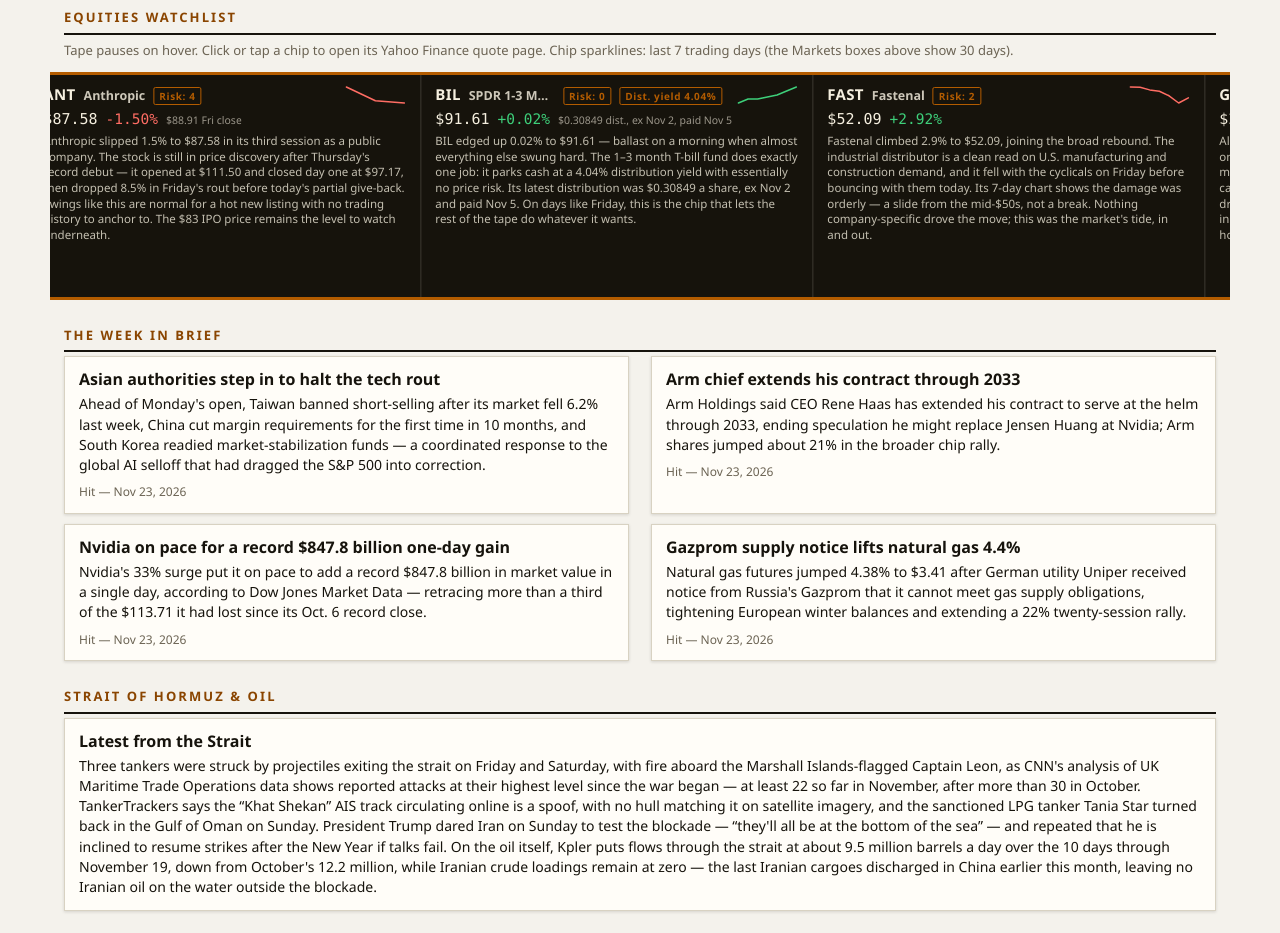
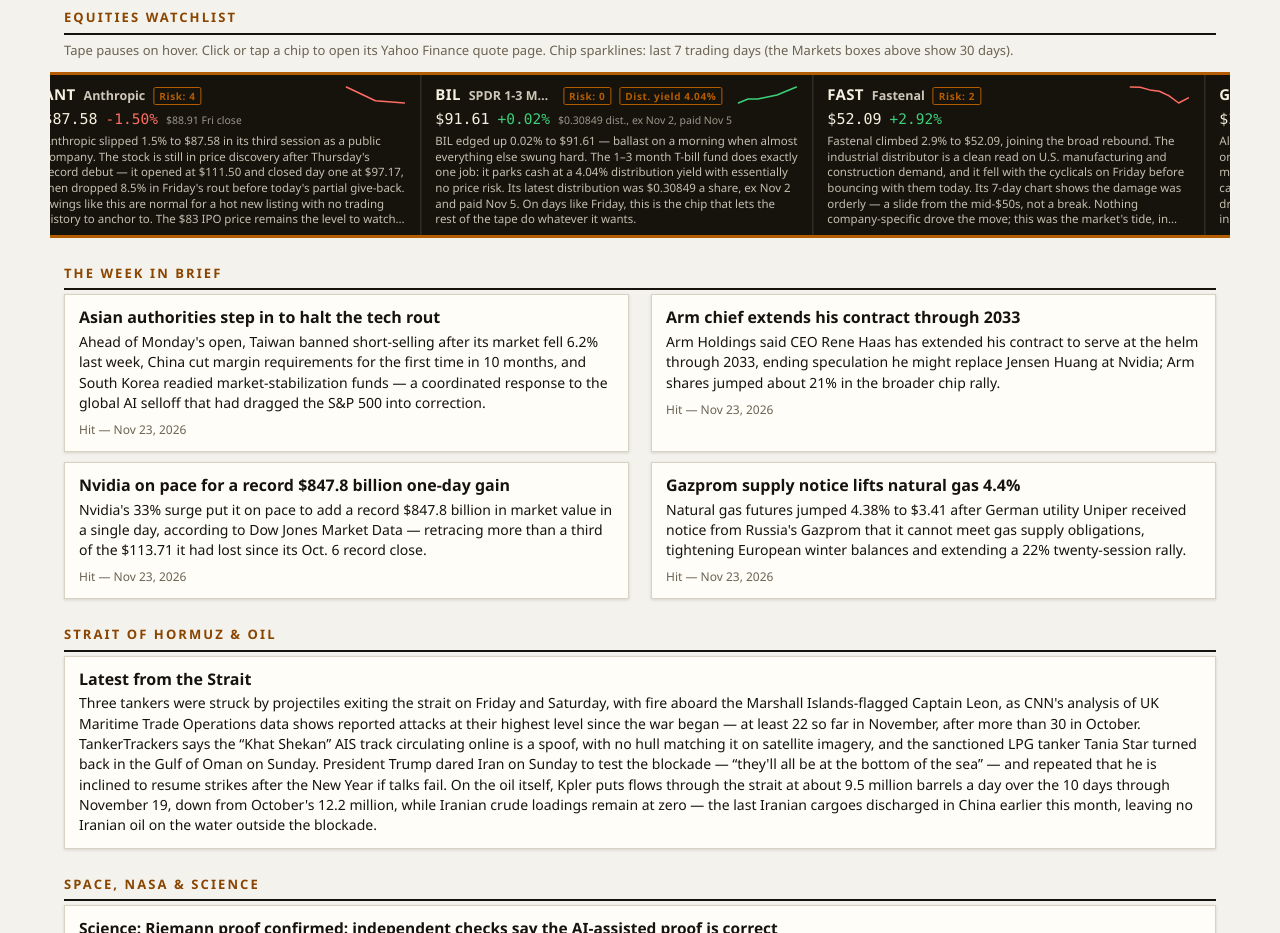
Before and after one commit to DaveSeiver/seiver-tv-data, a plain HTML site: page index.html in a window 1280 px wide. Shown: the part 1740-2673 px from the top of the page. Drawn offline with Linux system fonts and the light colour scheme.

Commit message:
Seiver TV framework — watchlist notes capped at exactly 6 lines, uniform 6-line note blocks

```diff
--- a/index.html
+++ b/index.html
@@ -150,7 +150,7 @@
       .chip .subin{font-size:10.5px;color:rgba(245,239,223,.6);
         white-space:nowrap;overflow:hidden;text-overflow:ellipsis;min-width:0}
       .chip .l2{margin-top:3px;font-size:11.5px;line-height:1.35;color:rgba(245,239,223,.78);
-        min-height:31px}
+        display:-webkit-box;-webkit-line-clamp:6;-webkit-box-orient:vertical;overflow:hidden;min-height:93px}
       .chip .up{color:#3ecf7a}.chip .down{color:#ff6d64}
       .chip .sp7{flex:0 0 auto;margin-left:auto;align-self:center;padding-left:6px}
       .chip .sp7 svg{display:block;width:62px;height:20px}
```
